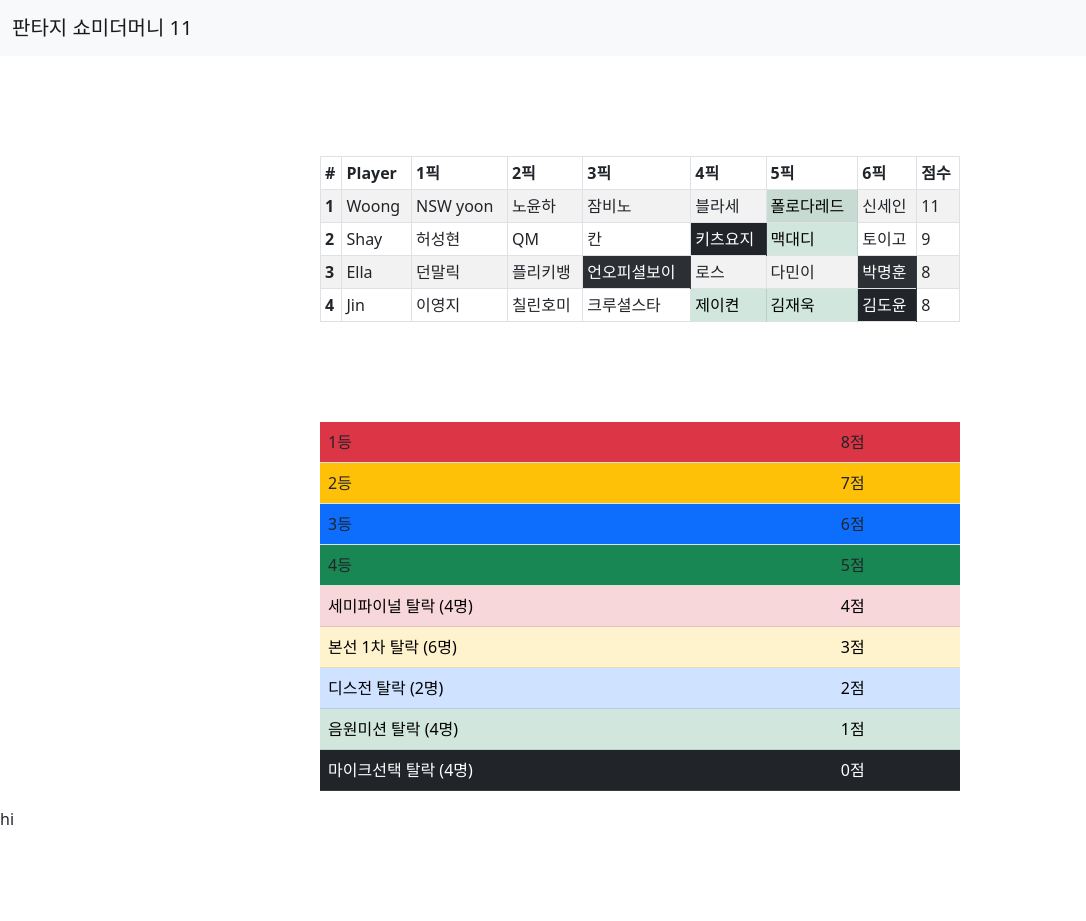
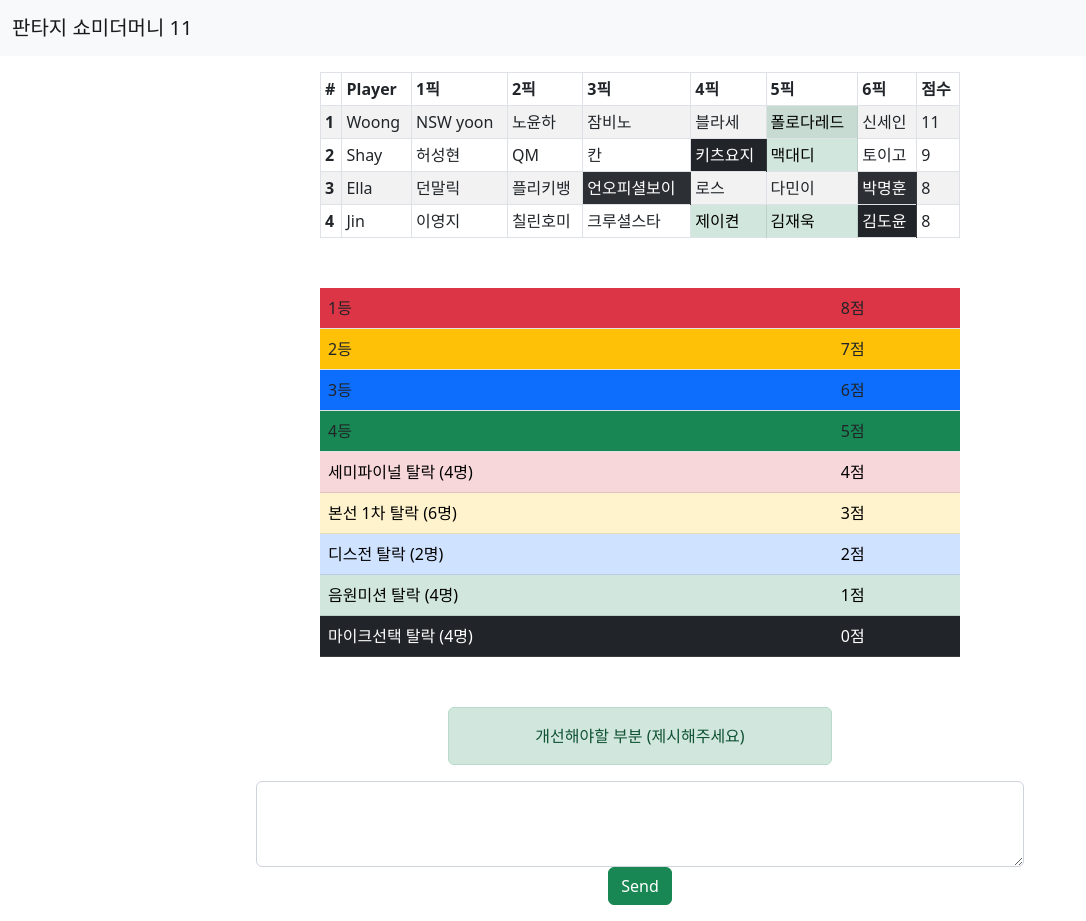
Before and after one commit to shayjin/FantasyShowMeTheMoney11, a React (Create React App) app in the folder client/: page / in a window 1280 px wide. Shown: the whole page, without its empty margins (0-1086 px from the left). Before the commit the page ends 847 px from the top, so only its background shows below. Built offline with nearby package versions, Linux system fonts and the light colour scheme.

Commit message:
설문조사 기능 추가

```diff
--- a/client/src/App.css
+++ b/client/src/App.css
@@ -36,3 +36,27 @@
     transform: rotate(360deg);
   }
 }
+
+.mb-3 {
+  text-align: center;
+}
+
+.table {
+  margin-top:50px;
+}
+
+.score {
+  margin-top: 0px;
+}
+
+.form-control, .alert{
+  margin-left: auto;
+  margin-right: auto;
+  width: 60%;
+  text-align: center;
+}
+
+.alert {
+  margin-top:50px;
+  width: 30%;
+}
--- a/client/src/App.js
+++ b/client/src/App.js
@@ -83,7 +83,7 @@ function ScoreBoard(props) {
   }
 
   return (
-    <Table striped bordered hover size="sm">
+    <Table striped bordered hover size="sm" className='score'>
       <thead>
         <tr>
           <th>#</th>
@@ -110,7 +110,7 @@ function ScoreBoard(props) {
 function Points() {
   return (
     <Table>
-      <tbody>
+      <tbody className='table'>
       <tr>
         <td class="bg-danger">1등</td>
         <td class="bg-danger">8점</td>
@@ -203,10 +203,24 @@ function Main() {
     <div>
       <ScoreBoard players={players} possessions={possessions} rappers={rappers} rounds={rounds} colors={colors}></ScoreBoard>
       <Points></Points>
-      <p>hi</p>
+      <Suggestion></Suggestion>
     </div>
 
   );
+}
+
+function Suggestion() {
+  return (
+    <>
+      <div class="alert alert-success" role="alert">
+        개선해야할 부분 (제시해주세요)
+      </div>
+      <form method="POST" action="/post" className="suggestions" class="mb-3">
+        <textarea class="form-control" name="input" rows="3"></textarea>
+        <input type="submit" value="Send" class="btn btn-success"/>
+      </form>
+    </>
+  )
 }
 
 function App() {
```
